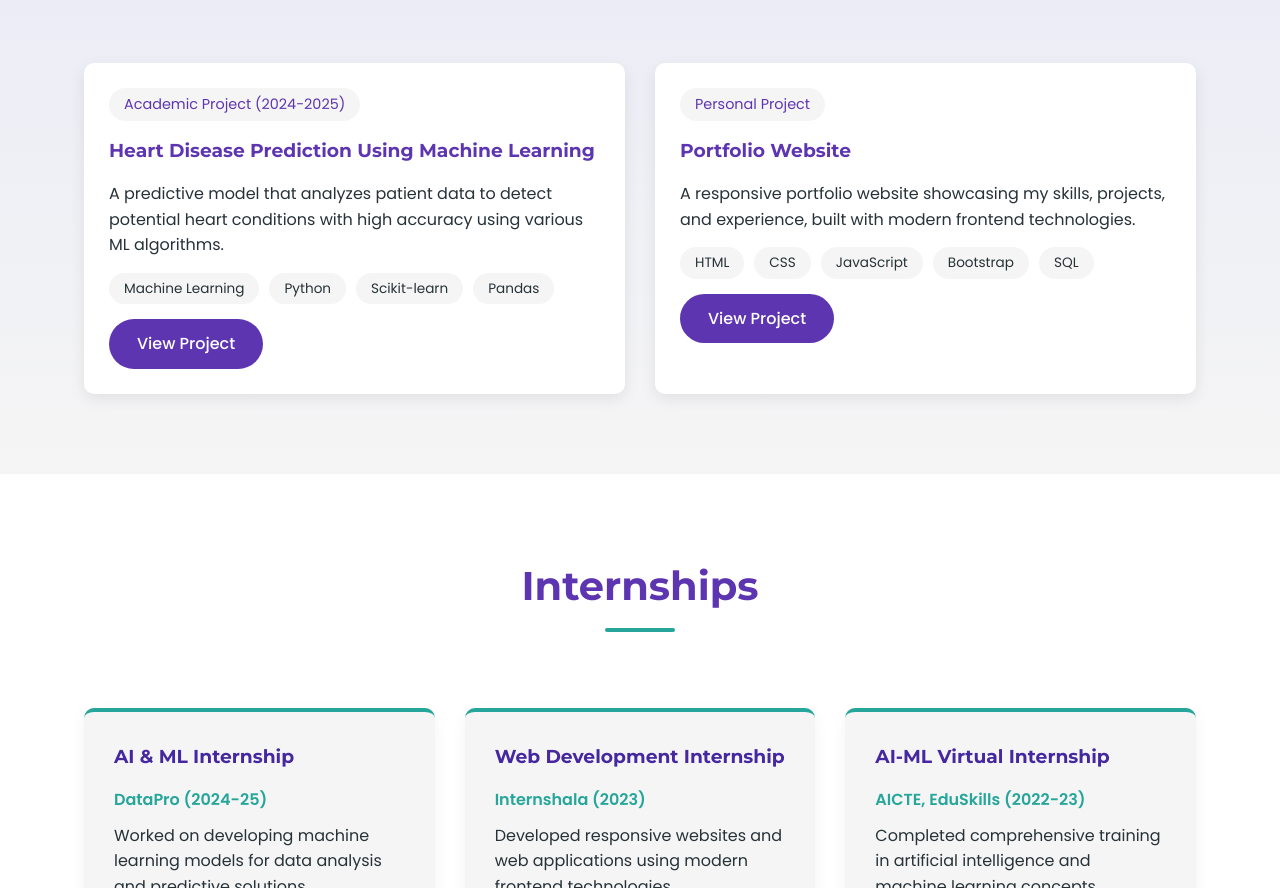
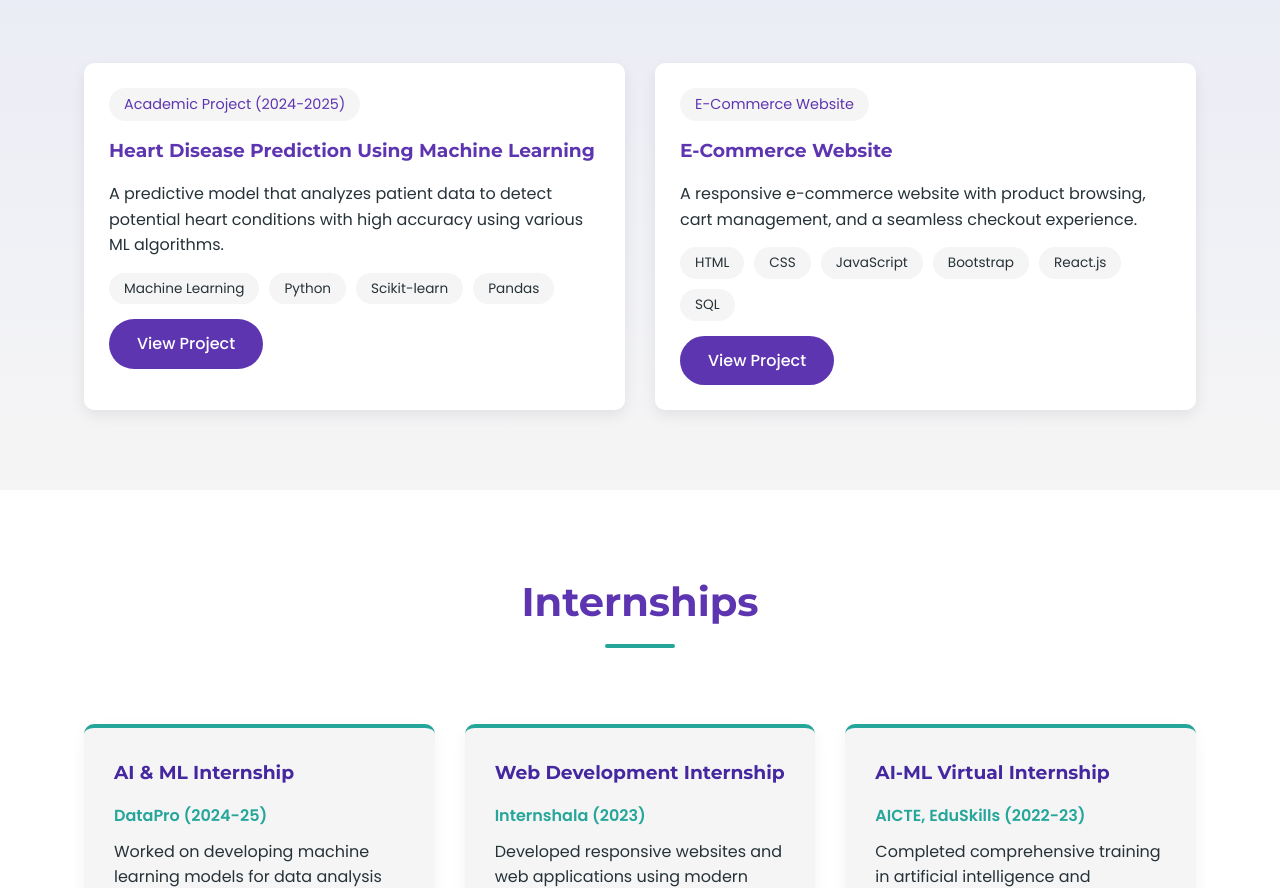
Before and after one commit to Susmitha85/Portfolio, a plain HTML site: page index.html in a window 1280 px wide. Shown: the part 3078-3966 px from the top of the page. Drawn offline with Linux system fonts and the light colour scheme.

Commit message:
Update index.html

```diff
--- a/index.html
+++ b/index.html
@@ -183,14 +183,15 @@
 
                 <div class="project-box">
                     <div class="project-content">
-                        <span class="project-type">Personal Project</span>
-                        <h3>Portfolio Website</h3>
-                        <p>A responsive portfolio website showcasing my skills, projects, and experience, built with modern frontend technologies.</p>
+                        <span class="project-type">E-Commerce Website</span>
+                        <h3>E-Commerce Website</h3>
+                        <p>A responsive e-commerce website with product browsing, cart management, and a seamless checkout experience.</p>
                         <div class="tech-stack">
                             <span class="tech-item">HTML</span>
                             <span class="tech-item">CSS</span>
                             <span class="tech-item">JavaScript</span>
                             <span class="tech-item">Bootstrap</span>
+                            <span class="tech-item">React.js</span>
                             <span class="tech-item">SQL</span>
                         </div>
                         <a href="#" class="btn">View Project</a>
```
